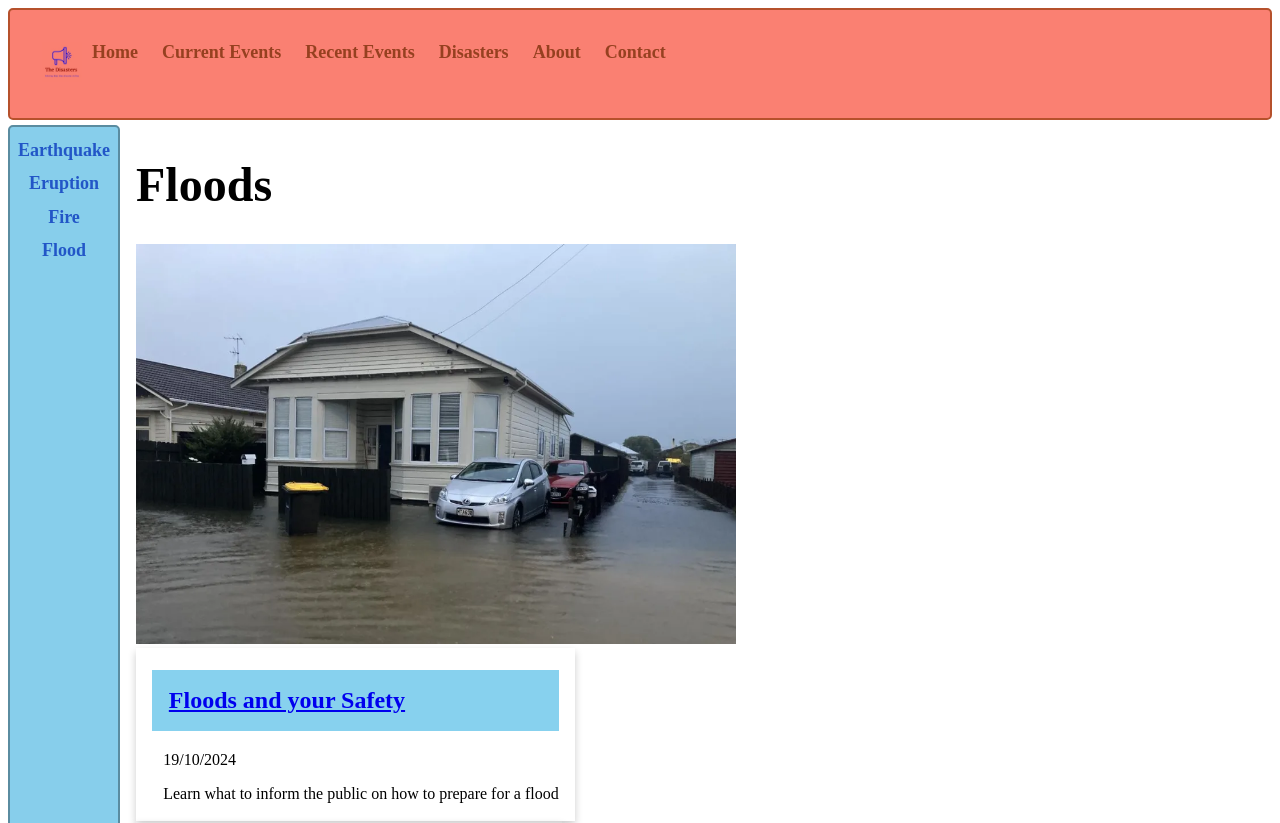
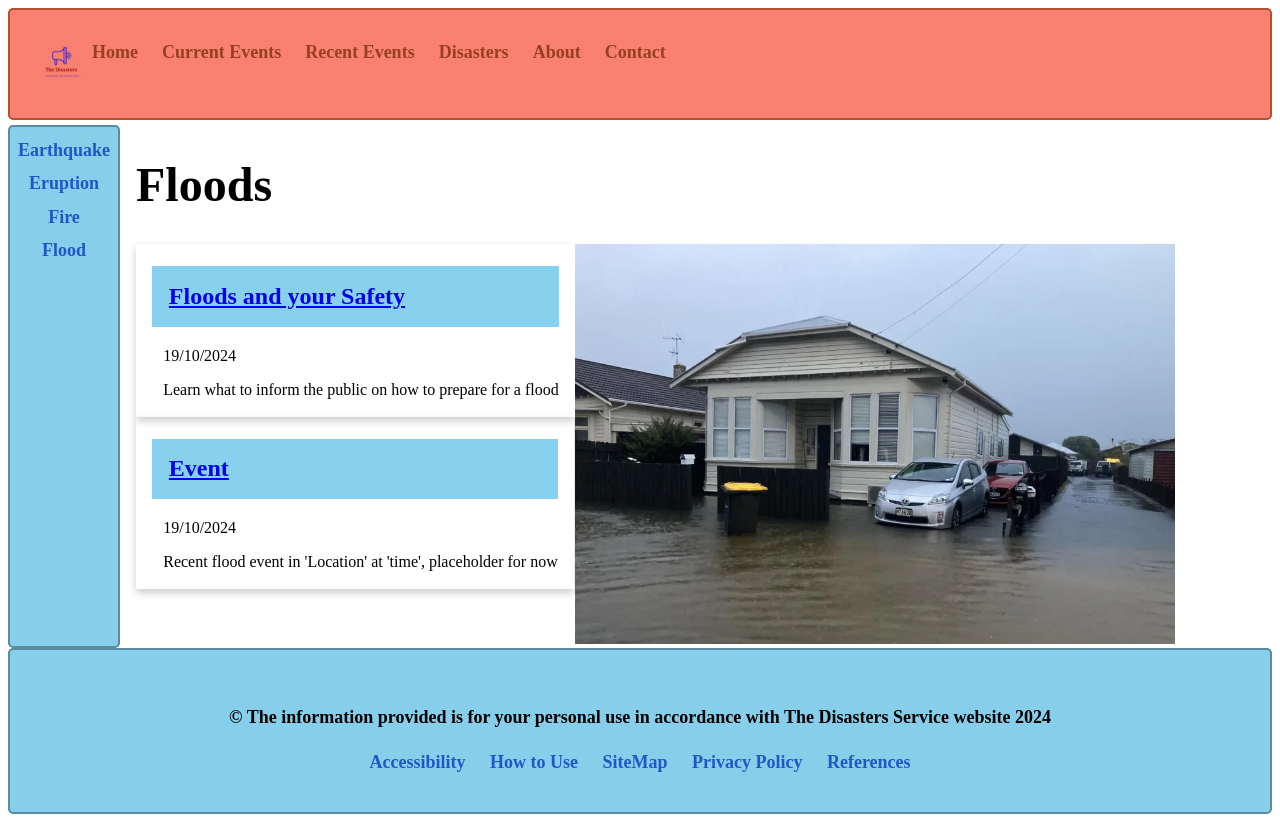
Before and after one commit to BIT-Studio-3/group-project-25-1-scade, a SvelteKit app in the folder disaster/disaster/: page /disasters/flood in a window 1280 px wide. Shown: the top 823 px of the page. Built offline with nearby package versions, Linux system fonts and the light colour scheme.

Commit message:
make cards float on left

```diff
--- a/disaster/disaster/src/routes/disasters/flood/+page.svelte
+++ b/disaster/disaster/src/routes/disasters/flood/+page.svelte
@@ -8,10 +8,8 @@
 <Header headingTitle="Floods" />
 
 
-<div class="imageContainer">
-    <Image pic={flood} picname={"cover"} picwidth={"600px"} picheight={"400px"}/>
-</div>
 
+<div>
 <div class="float">
 <Card
    where ={"/disasters/flood/floodInfo"}
@@ -23,13 +21,20 @@
         where ={"/"}
         title ={"Event"}
         date = 19/10/2024
-        info = "Recent fire event in 'Location' at 'time', placeholder for now" ></Card>
+        info = "Recent flood event in 'Location' at 'time', placeholder for now" ></Card>
     </div>
+    <div class="imageContainer">
+        <Image pic={flood} picname={"cover"} picwidth={"600px"} picheight={"400px"}/>
+    </div>
+</div>
 
 
 <style>
-    /* .imageContainer{
+    .imageContainer{
         float: left;
-    } */
+    }
+    .float {
+        float: left;
+    }
 
 </style>
```
